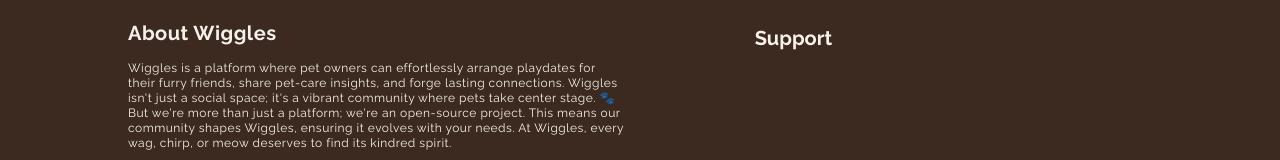
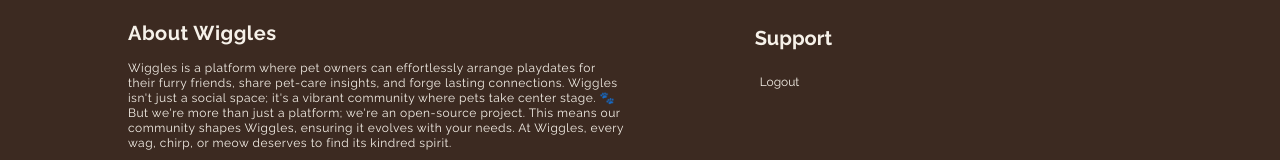
Before and after one commit to DevanshSahni/Wiggles-live-the-code, a React (Create React App) app in the folder client/: page /Login in a window 1280 px wide. Shown: the part 1062-1222 px from the top of the page. Built offline with nearby package versions, Linux system fonts and the light colour scheme; a web font is replaced by a local one.

Commit message:
Add Logout link

```diff
--- a/client/src/Components/Footer.js
+++ b/client/src/Components/Footer.js
@@ -46,10 +46,9 @@
           <div className="support-wiggles">
             <h3 className="footer-heading">Support</h3>
             <div className={(userID) ? "supportLogin" : "supportLogout"}>
-              {(userID) &&
               <div className="support-links" onClick={logout}>
                 Logout
-              </div>}
+              </div>
             </div>
           </div>
         </div>
```
